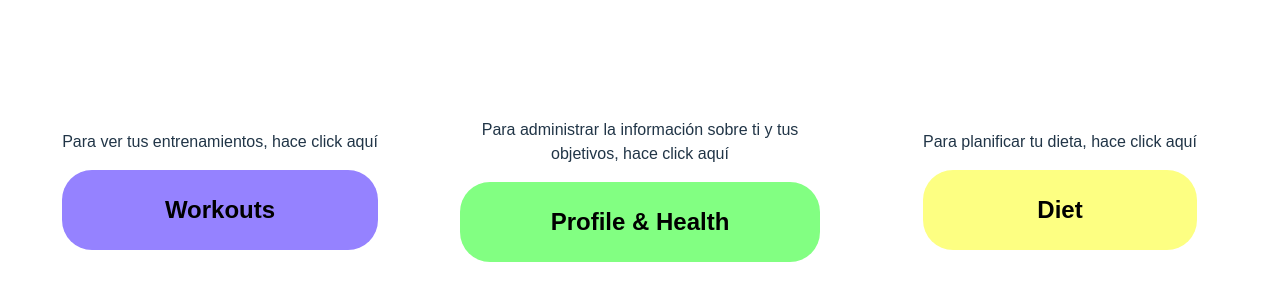
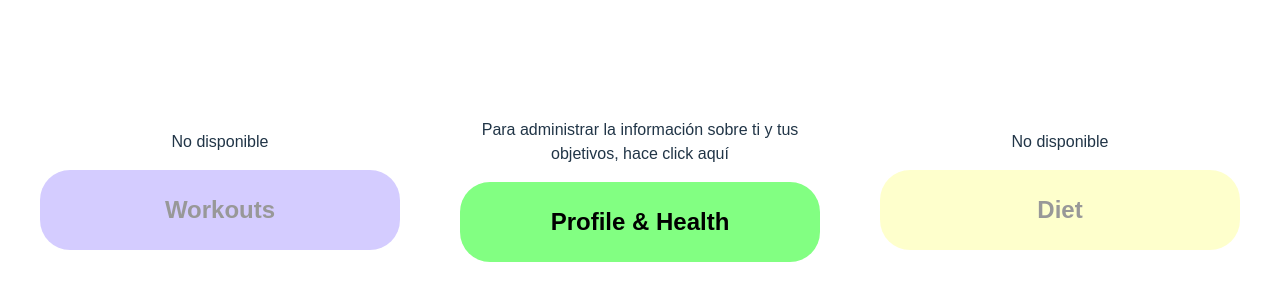
Before and after one commit to Dan3410/MyFitness, a React (Vite) app in the folder react/: page / in a window 1280 px wide. Shown: the part 250-550 px from the top of the page. Built offline with nearby package versions, Linux system fonts and the light colour scheme.

Commit message:
add iteration to render buttons. Add disabled to button. Add condition to display sectionButton description

```diff
--- a/react/src/components/mf-button/mf-button.module.scss
+++ b/react/src/components/mf-button/mf-button.module.scss
@@ -4,8 +4,9 @@
     display: flex;
     cursor: pointer;
 
-    .text{
+    label{
         font-weight: 600;
-        margin: auto
+        margin: auto;
+        cursor: pointer
     }
 }
--- a/react/src/components/mf-button/mf-button.tsx
+++ b/react/src/components/mf-button/mf-button.tsx
@@ -4,11 +4,12 @@ import type { ButtonTheme } from '../../themes/theme.interfaces';
 
 interface MFButtonProps {
    theme: ButtonTheme,
-//   redirectUrl?: string,
+   //   redirectUrl?: string,
    children: ReactNode,
    width?: string,
    height?: string,
    fontSize?: string,
+   isDisabled?: boolean,
    onClickEvent?: () => void;
 }
 
@@ -18,6 +19,7 @@ const MFButton: FC<MFButtonProps> = ({
    width = 'fit-content',
    height = "fit-content",
    fontSize = '14px',
+   isDisabled = false,
    onClickEvent
 }) => {
 
@@ -25,14 +27,20 @@ const MFButton: FC<MFButtonProps> = ({
       onClickEvent && onClickEvent()
    }
 
+   //Ver porque no levanta el valor de disabled. Aca habría que agregar estilos cuando este desabilitado
    return (<>
-   <div className={styles.mfButtonContainer}
-      onClick={handleClick}
-      style={{width: width, backgroundColor: theme.backgroundColor, height: height}}>
-      <label className={styles.text} style={{color: theme.textColor, fontSize: fontSize}}>
+      {isDisabled}
+      <button className={styles.mfButtonContainer} disabled={isDisabled}
+         onClick={!isDisabled ? handleClick : () => { }}
+         style={{
+            width: width,
+            backgroundColor: theme.backgroundColor,
+            height: height,
+            color: theme.textColor,
+            fontSize: fontSize
+         }}>
          {children}
-      </label>
-   </div>
+      </button>
    </>
    )
 };
--- /dev/null
+++ b/react/src/models/section.ts
@@ -0,0 +1,9 @@
+import { ButtonTheme } from "../themes/theme.interfaces";
+
+export interface SectionButton {
+    name: string,
+    description: string,
+    disabled: boolean,
+    buttonTheme: ButtonTheme,
+    redirectFunction: () => void
+}
--- a/react/src/pages/home/home.module.scss
+++ b/react/src/pages/home/home.module.scss
@@ -3,6 +3,10 @@
     justify-content: space-between;
     align-items: center;
     height: 100vh;
+    :disabled{
+        opacity: 0.4;
+        cursor: default;
+    }
     .button{
         flex-shrink: 0;
         justify-content: center;
@@ -10,6 +14,7 @@
         text-align: center;
         display: grid;
         row-gap: 16px;
+        grid-template-columns: minmax(0, 1fr);
     }
 
 }
--- a/react/src/pages/home/home.tsx
+++ b/react/src/pages/home/home.tsx
@@ -5,11 +5,11 @@ import { workoutButtonTheme } from "../../themes/workout";
 import { profileAndHealthButtonTheme } from "../../themes/profileHealth";
 import { dietButtonTheme } from "../../themes/diet";
 import { NavigateFunction, useNavigate } from "react-router-dom";
+import { SectionButton } from "../../models/section";
 
-interface HomeProps {}
+interface HomeProps { }
 
 const Home: FC<HomeProps> = () => {
-  const navigate: NavigateFunction = useNavigate();
 
   const redirectToWorkoutList = () => {
     navigate("/workout");
@@ -23,48 +23,50 @@ const Home: FC<HomeProps> = () => {
     navigate("/diet");
   };
 
+  const sectionsButtons: SectionButton[] = [
+    {
+      name: "Workouts",
+      description: "Para ver tus entrenamientos, hace click aquí",
+      disabled: true,
+      buttonTheme: workoutButtonTheme,
+      redirectFunction: redirectToWorkoutList
+    },
+    {
+      name: "Profile & Health",
+      description: "Para administrar la información sobre ti y tus objetivos, hace click aquí",
+      disabled: false,
+      buttonTheme: profileAndHealthButtonTheme,
+      redirectFunction: redirectToProfile
+    },
+    {
+      name: "Diet",
+      description: "Para planificar tu dieta, hace click aquí",
+      disabled: true,
+      buttonTheme: dietButtonTheme,
+      redirectFunction: redirectToDiet
+    },
+  ]
+
+  const navigate: NavigateFunction = useNavigate();
+
   return (
     <>
       <div className={styles.homeContainer}>
+        {sectionsButtons.map((item: SectionButton) => (
           <div className={styles.button}>
-          <label>Para ver tus entrenamientos, hace click aquí</label>
+            <label>{!item.disabled ? item.description : "No disponible"}</label>
             <MFButton
               width="100%"
               height="80px"
               fontSize="24px"
-            theme={workoutButtonTheme}
-            onClickEvent={redirectToWorkoutList}
+              isDisabled={item.disabled}
+              theme={item.buttonTheme}
+              onClickEvent={item.redirectFunction}
             >
-            <label>Workouts</label>
+              <label>{item.name}</label>
             </MFButton>
           </div>
-        <div className={styles.button}>
-          <label>
-            Para administrar la información sobre ti y tus objetivos, hace click
-            aquí
-          </label>
-          <MFButton
-            width="100%"
-            height="80px"
-            fontSize="24px"
-            theme={profileAndHealthButtonTheme}
-            onClickEvent={redirectToProfile}
-          >
-            <label>Profile & Health</label>
-          </MFButton>
-        </div>
-        <div className={styles.button}>
-          <label>Para planificar tu dieta, hace click aquí</label>
-          <MFButton
-            width="100%"
-            height="80px"
-            fontSize="24px"
-            theme={dietButtonTheme}
-            onClickEvent={redirectToDiet}
-          >
-            <label>Diet</label>
-          </MFButton>
-        </div>
+        ))}
       </div>
     </>
   );
```
Lines whose indentation alone changed are shown as unchanged.
